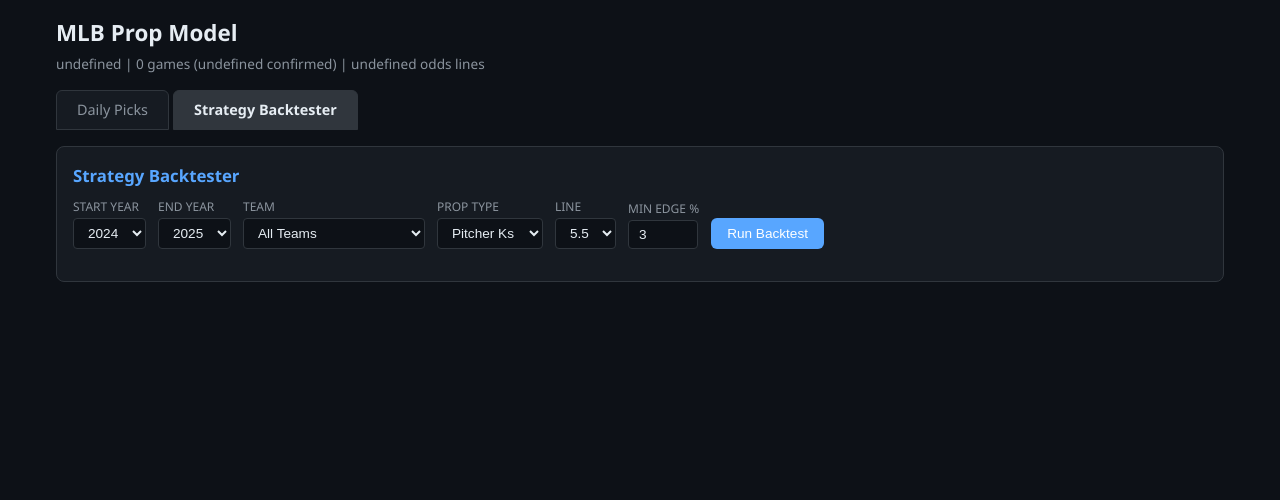
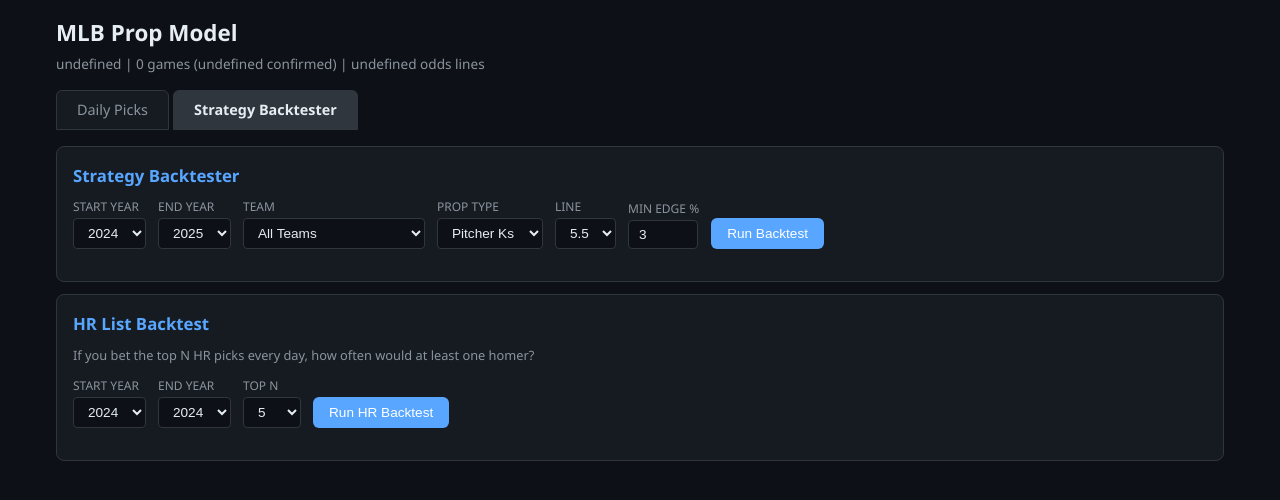
Before and after one commit to jdistelrath/rbl-baseball, a Flask app: page / in a window 1280 px wide, after a click on "Strategy Backtester". Shown: the top 500 px of the page. Run offline with Flask 3, Linux system fonts and the light colour scheme; data that the repository does not hold is empty.

Commit message:
Add HR List daily backtest (top N homer rate by year)
Co-Authored-By: Claude Opus 4.6 (1M context) <noreply@anthropic.com>

```diff
--- a/app.py
+++ b/app.py
@@ -51,6 +51,22 @@ def api_picks():
         data = _run_picks_pipeline()
         return jsonify(data)
     except Exception as e:
+        traceback.print_exc()
+        return jsonify({"error": str(e)}), 500
+
+
+@app.route("/api/backtest_hr", methods=["POST"])
+def api_backtest_hr():
+    """Run HR list daily backtest and return JSON results."""
+    try:
+        params = request.get_json(force=True)
+        print(f"[api/backtest_hr] Running with params: {params}")
+        data = _run_hr_backtest(params)
+        print(f"[api/backtest_hr] Complete: {data.get('total_bets', 0)} bets, "
+              f"PnL=${data.get('pnl', 0):.2f}")
+        return jsonify(data)
+    except Exception as e:
+        print(f"[api/backtest_hr] EXCEPTION: {e}")
         traceback.print_exc()
         return jsonify({"error": str(e)}), 500
 
@@ -222,6 +238,177 @@ def _run_picks_pipeline():
 # Strategy backtester
 # ---------------------------------------------------------------------------
 
+def _run_hr_backtest(params):
+    """
+    HR List daily backtest: for each game-day, rank batters by calibrated HR prob,
+    pick top N, check if any homered. Track individual bet P&L at -110.
+    """
+    start_year = int(params.get("start_year", 2024))
+    end_year = int(params.get("end_year", start_year))
+    top_n = int(params.get("top_n", 5))
+
+    from backtest_props import (
+        _fetch_batter_game_logs, _fetch_batter_handedness,
+        _build_team_pitcher_hr9, _project_hr_prob, _calibrate_hr_prob,
+    )
+    from collections import defaultdict
+
+    STAKE = 1.0
+    PAYOUT = 0.909  # profit on a win at -110
+
+    results_by_week = {}
+    total_bets = 0
+    total_wins = 0
+    total_pnl = 0.0
+    total_days = 0
+    days_with_hr = 0
+
+    years = list(range(start_year, end_year + 1))
+
+    for year in years:
+        print(f"[api/backtest_hr] Processing {year}...")
+        batter_df = get_batter_statcast(season=year - 1)
+        pitcher_df = get_pitcher_statcast(season=year - 1)
+
+        if batter_df.empty or "PA" not in batter_df.columns:
+            continue
+
+        team_pitcher_hr9 = _build_team_pitcher_hr9(pitcher_df)
+
+        # Get qualified batters and their HR projections
+        qualified = batter_df[batter_df["PA"] >= 200].copy()
+        if qualified.empty:
+            continue
+
+        player_ids = qualified["mlbID"].astype(int).tolist()
+        handedness = _fetch_batter_handedness(player_ids)
+
+        # Score each batter's HR prob (using neutral context — no per-game matchup)
+        batter_scores = []
+        for _, row in qualified.iterrows():
+            pid = int(row["mlbID"])
+            name = row["Name"]
+            bat_side = handedness.get(pid, "R")
+            # Use league-average opponent for ranking
+            raw_prob = _project_hr_prob(row, "", team_pitcher_hr9, bat_side, True, "")
+            if raw_prob is None or raw_prob < 0.01:
+                continue
+            cal_prob = _calibrate_hr_prob(raw_prob)
+            batter_scores.append({
+                "pid": pid, "name": name, "cal_prob": cal_prob,
+            })
+
+        batter_scores.sort(key=lambda x: x["cal_prob"], reverse=True)
+        top_batters = batter_scores[:top_n]
+
+        if not top_batters:
+            continue
+
+        print(f"  Top {top_n}: {', '.join(b['name'] for b in top_batters[:3])}...")
+
+        # Fetch game logs for top N batters, bucket by date
+        daily_results = defaultdict(dict)  # date -> {pid: homered}
+
+        for b in top_batters:
+            import requests as _req
+            url = (
+                f"https://statsapi.mlb.com/api/v1/people/{b['pid']}/stats"
+                f"?stats=gameLog&group=hitting&season={year}&gameType=R"
+            )
+            try:
+                resp = _req.get(url, timeout=15)
+                resp.raise_for_status()
+                splits = resp.json().get("stats", [{}])[0].get("splits", [])
+            except Exception:
+                continue
+
+            for s in splits:
+                stat = s.get("stat", {})
+                ab = int(stat.get("atBats", 0))
+                if ab == 0:
+                    continue
+                game_date = s.get("date", "")
+                hr = int(stat.get("homeRuns", 0))
+                daily_results[game_date][b["pid"]] = hr > 0
+
+        # Score each day
+        for game_date in sorted(daily_results.keys()):
+            day_data = daily_results[game_date]
+            if not day_data:
+                continue
+
+            total_days += 1
+            any_hr = False
+
+            for pid, homered in day_data.items():
+                total_bets += 1
+                if homered:
+                    total_wins += 1
+                    total_pnl += STAKE * PAYOUT
+                    any_hr = True
+                else:
+                    total_pnl -= STAKE
+
+            if any_hr:
+                days_with_hr += 1
+
+            # Weekly P&L
+            try:
+                dt = datetime.strptime(game_date, "%Y-%m-%d")
+                week_key = dt.strftime("%Y-W%W")
+                day_pnl = sum(
+                    (STAKE * PAYOUT) if h else -STAKE for h in day_data.values()
+                )
+                results_by_week.setdefault(week_key, 0.0)
+                results_by_week[week_key] += day_pnl
+            except (ValueError, TypeError):
+                pass
+
+    win_rate = total_wins / total_bets * 100 if total_bets > 0 else 0
+    roi = total_pnl / (total_bets * STAKE) * 100 if total_bets > 0 else 0
+    day_hit_rate = days_with_hr / total_days * 100 if total_days > 0 else 0
+
+    # Chart data
+    weeks_sorted = sorted(results_by_week.keys())
+    cum = 0.0
+    chart_labels = []
+    chart_data = []
+    for w in weeks_sorted:
+        cum += results_by_week[w]
+        chart_labels.append(w)
+        chart_data.append(round(cum, 2))
+
+    # Best/worst month
+    monthly = {}
+    for w, pnl in results_by_week.items():
+        try:
+            dt = datetime.strptime(w + "-1", "%Y-W%W-%w")
+            month = dt.strftime("%Y-%m")
+        except (ValueError, TypeError):
+            month = w[:7]
+        monthly.setdefault(month, 0.0)
+        monthly[month] += pnl
+
+    best_month = max(monthly, key=monthly.get) if monthly else "N/A"
+    worst_month = min(monthly, key=monthly.get) if monthly else "N/A"
+
+    return {
+        "total_days": total_days,
+        "days_with_hr": days_with_hr,
+        "day_hit_rate": round(day_hit_rate, 1),
+        "total_bets": total_bets,
+        "total_wins": total_wins,
+        "win_rate": round(win_rate, 1),
+        "pnl": round(total_pnl, 2),
+        "roi": round(roi, 1),
+        "best_month": f"{best_month} (${monthly.get(best_month, 0):.2f})" if monthly else "N/A",
+        "worst_month": f"{worst_month} (${monthly.get(worst_month, 0):.2f})" if monthly else "N/A",
+        "chart_labels": chart_labels,
+        "chart_data": chart_data,
+        "top_n": top_n,
+    }
+
+
 def _run_backtest(params):
     prop_type = params.get("prop_type", "pitcher_strikeouts")
     min_edge = float(params.get("min_edge", 0.03))
--- a/templates/index.html
+++ b/templates/index.html
@@ -192,6 +192,60 @@
       <canvas id="pnlChart"></canvas>
     </div>
   </div>
+
+  <div class="card" style="margin-top:12px">
+    <h2>HR List Backtest</h2>
+    <p style="color:var(--muted);font-size:0.8rem;margin-bottom:12px">
+      If you bet the top N HR picks every day, how often would at least one homer?
+    </p>
+    <div class="bt-row">
+      <div class="bt-field">
+        <label>Start Year</label>
+        <select id="hrStartYear">
+          <option value="2022">2022</option>
+          <option value="2023">2023</option>
+          <option value="2024" selected>2024</option>
+          <option value="2025">2025</option>
+        </select>
+      </div>
+      <div class="bt-field">
+        <label>End Year</label>
+        <select id="hrEndYear">
+          <option value="2022">2022</option>
+          <option value="2023">2023</option>
+          <option value="2024" selected>2024</option>
+          <option value="2025">2025</option>
+        </select>
+      </div>
+      <div class="bt-field">
+        <label>Top N</label>
+        <select id="hrTopN">
+          <option value="1">1</option>
+          <option value="3">3</option>
+          <option value="5" selected>5</option>
+          <option value="10">10</option>
+        </select>
+      </div>
+      <button id="hrRun" onclick="runHrBacktest()">Run HR Backtest</button>
+    </div>
+
+    <div id="hrLoading"></div>
+
+    <div class="bt-stats" id="hrStats" style="display:none">
+      <div class="bt-stat"><div class="val" id="hrDays">-</div><div class="lbl">Days</div></div>
+      <div class="bt-stat"><div class="val" id="hrDayHit">-</div><div class="lbl">Days w/ HR</div></div>
+      <div class="bt-stat"><div class="val" id="hrBets">-</div><div class="lbl">Total Bets</div></div>
+      <div class="bt-stat"><div class="val" id="hrWinRate">-</div><div class="lbl">Win Rate</div></div>
+      <div class="bt-stat"><div class="val" id="hrPnl">-</div><div class="lbl">P&L</div></div>
+      <div class="bt-stat"><div class="val" id="hrRoi">-</div><div class="lbl">ROI</div></div>
+      <div class="bt-stat"><div class="val" id="hrBest">-</div><div class="lbl">Best Month</div></div>
+      <div class="bt-stat"><div class="val" id="hrWorst">-</div><div class="lbl">Worst Month</div></div>
+    </div>
+
+    <div id="hrChartWrap" style="display:none">
+      <canvas id="hrPnlChart"></canvas>
+    </div>
+  </div>
 </div>
 
 <script>
@@ -381,6 +435,84 @@ async function runBacktest() {
   }
 }
 
+/* ---- HR List Backtest ---- */
+let hrChart = null;
+
+async function runHrBacktest() {
+  const btn = document.getElementById('hrRun');
+  const loading = document.getElementById('hrLoading');
+  btn.disabled = true;
+  loading.innerHTML = '<span class="spinner"></span> Running HR backtest (may take 1-5 min)...';
+  document.getElementById('hrStats').style.display = 'none';
+  document.getElementById('hrChartWrap').style.display = 'none';
+
+  const params = {
+    start_year: document.getElementById('hrStartYear').value,
+    end_year: document.getElementById('hrEndYear').value,
+    top_n: document.getElementById('hrTopN').value,
+  };
+
+  try {
+    const controller = new AbortController();
+    const tid = setTimeout(() => controller.abort(), 600000);
+    const resp = await fetch('/api/backtest_hr', {
+      method: 'POST', headers: {'Content-Type': 'application/json'},
+      body: JSON.stringify(params), signal: controller.signal,
+    });
+    clearTimeout(tid);
+    const d = await resp.json();
+    if (d.error) { loading.textContent = 'Error: ' + d.error; return; }
+
+    document.getElementById('hrDays').textContent = d.total_days;
+    document.getElementById('hrDayHit').textContent = d.days_with_hr + ' (' + d.day_hit_rate + '%)';
+    document.getElementById('hrBets').textContent = d.total_bets;
+    document.getElementById('hrWinRate').textContent = d.win_rate + '%';
+    document.getElementById('hrPnl').textContent = '$' + d.pnl.toFixed(2);
+    document.getElementById('hrPnl').style.color = d.pnl >= 0 ? 'var(--green)' : 'var(--red)';
+    document.getElementById('hrRoi').textContent = d.roi + '%';
+    document.getElementById('hrRoi').style.color = d.roi >= 0 ? 'var(--green)' : 'var(--red)';
+    document.getElementById('hrBest').textContent = d.best_month;
+    document.getElementById('hrWorst').textContent = d.worst_month;
+    document.getElementById('hrStats').style.display = 'grid';
+
+    // P&L Chart
+    if (hrChart) hrChart.destroy();
+    document.getElementById('hrChartWrap').style.display = 'block';
+    const ctx = document.getElementById('hrPnlChart').getContext('2d');
+    hrChart = new Chart(ctx, {
+      type: 'line',
+      data: {
+        labels: d.chart_labels,
+        datasets: [{
+          label: 'HR List P&L ($)',
+          data: d.chart_data,
+          borderColor: d.chart_data[d.chart_data.length-1] >= 0 ? '#3fb950' : '#f85149',
+          backgroundColor: 'transparent',
+          tension: 0.3, pointRadius: 0, borderWidth: 2,
+        }]
+      },
+      options: {
+        responsive: true, maintainAspectRatio: false,
+        plugins: { legend: { display: false } },
+        scales: {
+          x: { ticks: { color: '#8b949e', maxTicksLimit: 12, font: { size: 10 } }, grid: { color: '#30363d' } },
+          y: { ticks: { color: '#8b949e', callback: v => '$' + v }, grid: { color: '#30363d' } },
+        }
+      }
+    });
+
+    loading.textContent = '';
+  } catch (e) {
+    if (e.name === 'AbortError') {
+      loading.textContent = 'HR backtest timed out (>10 min).';
+    } else {
+      loading.textContent = 'Error: ' + e.message;
+    }
+  } finally {
+    btn.disabled = false;
+  }
+}
+
 /* ---- Auto-load on page load ---- */
 window.addEventListener('DOMContentLoaded', loadPicks);
 
```
